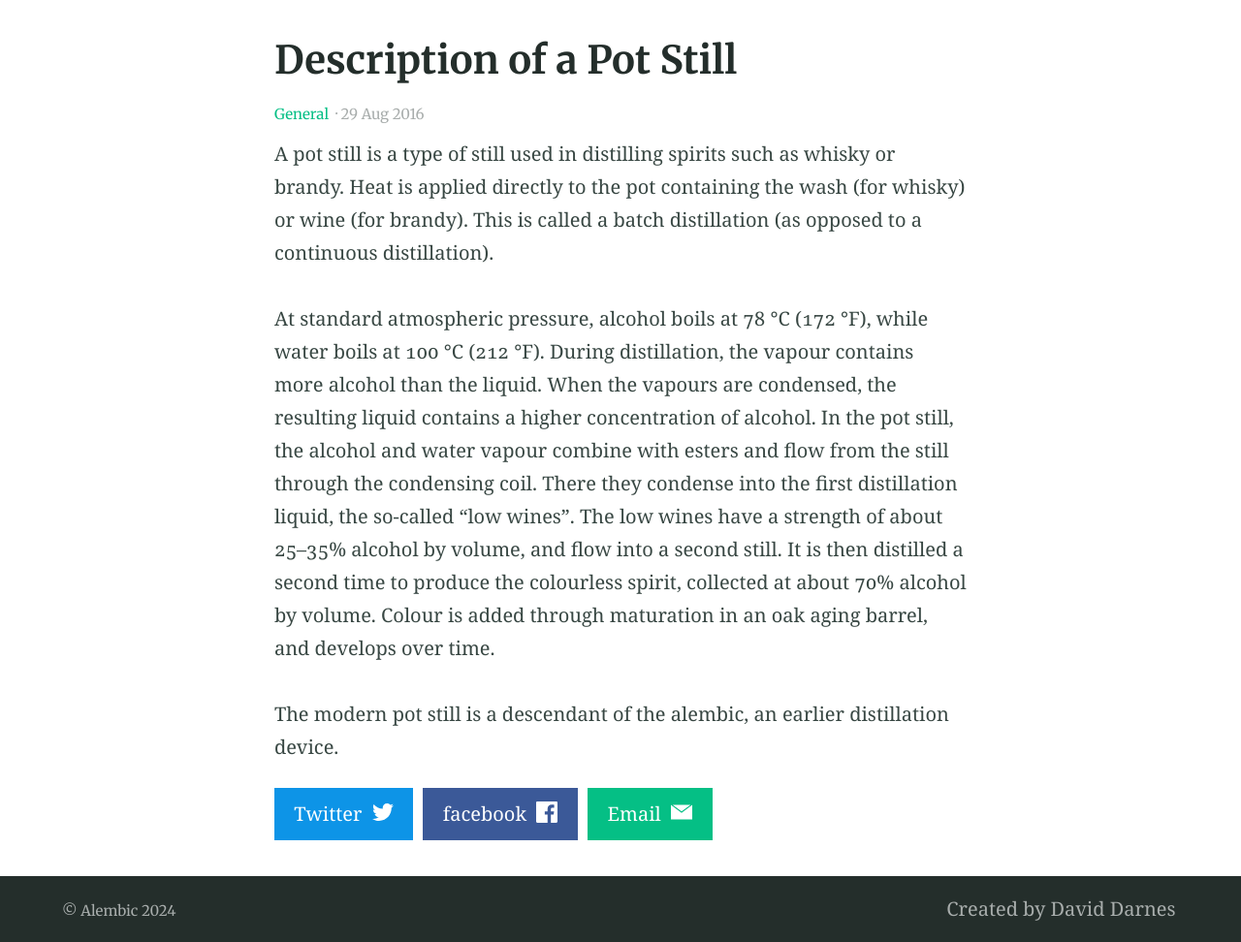
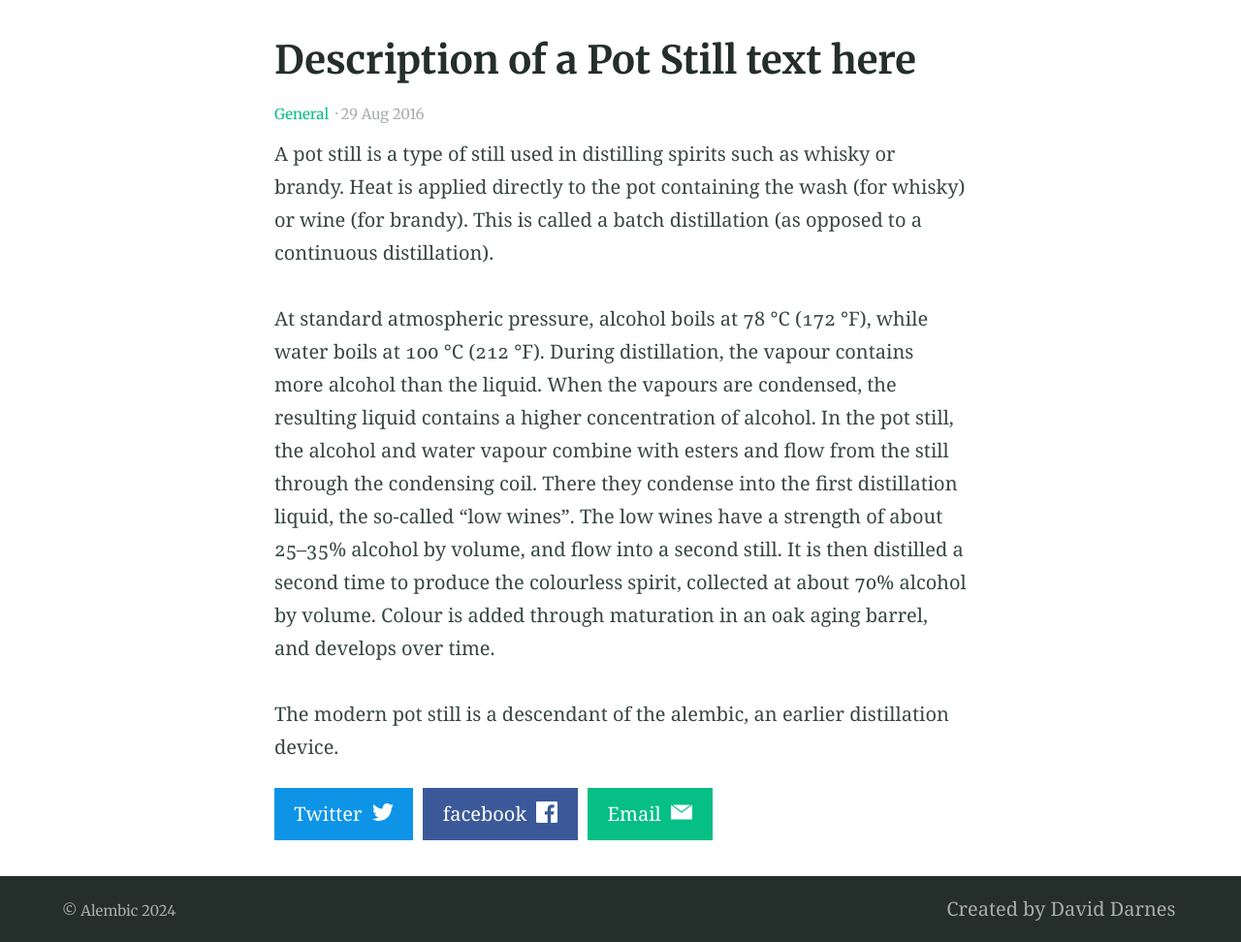
Before and after one commit to rtmcdo/rtmcdo.github.io, a Jekyll site: the page built from _posts/2016-08-29-example-post-three.md, in a window 1280 px wide. Shown: the part 408-1380 px from the top of the page at 97% size. Built offline with Jekyll 4.4.1, drawn with Linux system fonts in a browser that asks for light colours.

Commit message:
page updates

```diff
--- a/_layouts/blog.html
+++ b/_layouts/blog.html
@@ -16,7 +16,7 @@ layout: default
         {{ collectiondata.description | markdownify }}
 
       {% else %}
-        <h1>{{ page.title }} text here </h1>
+        <h1>{{ page.title }}</h1>
         {{ content }}
 
       {% endif %}
--- a/_layouts/post.html
+++ b/_layouts/post.html
@@ -8,7 +8,7 @@ layout: default
 
   <article class="article  article--post  content  typeset">
 
-    <h1>{{ page.title }}</h1>
+    <h1>{{ page.title }} text here </h1>
     {% include post-meta.html %}
     {{ content }}
 
```
